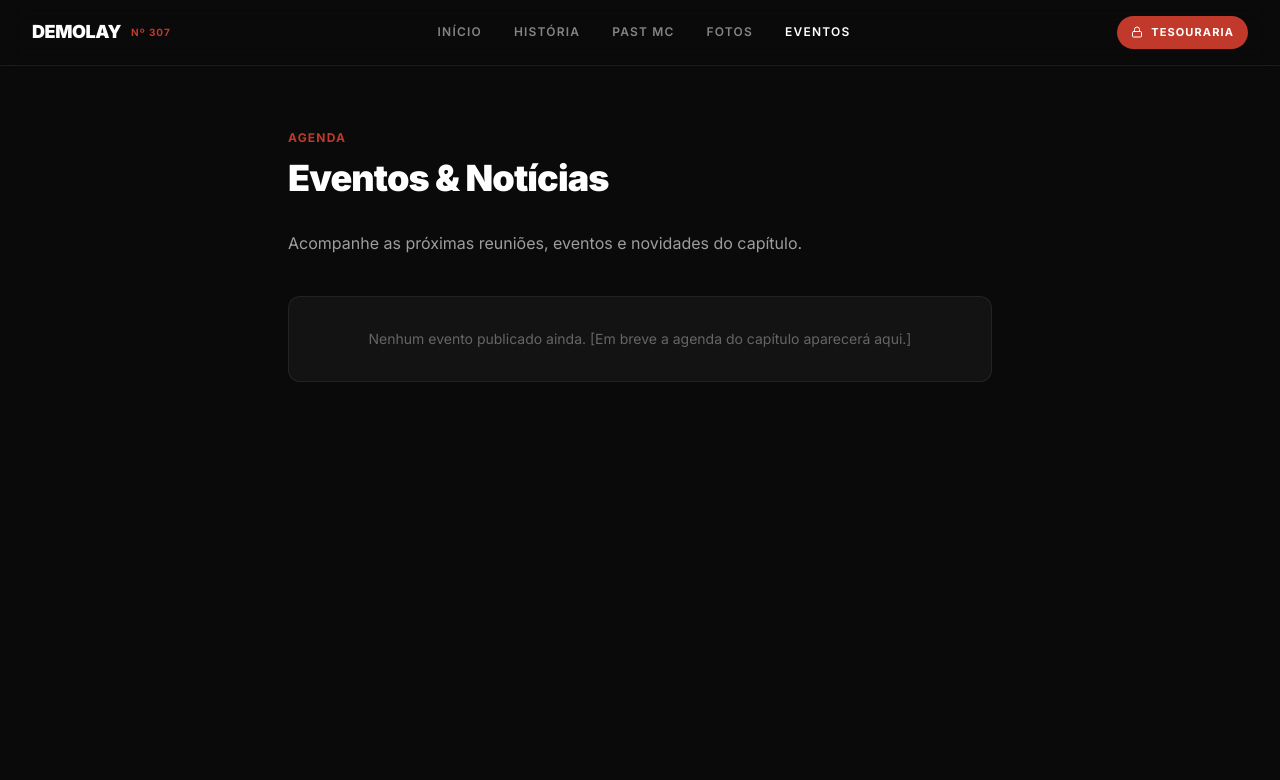
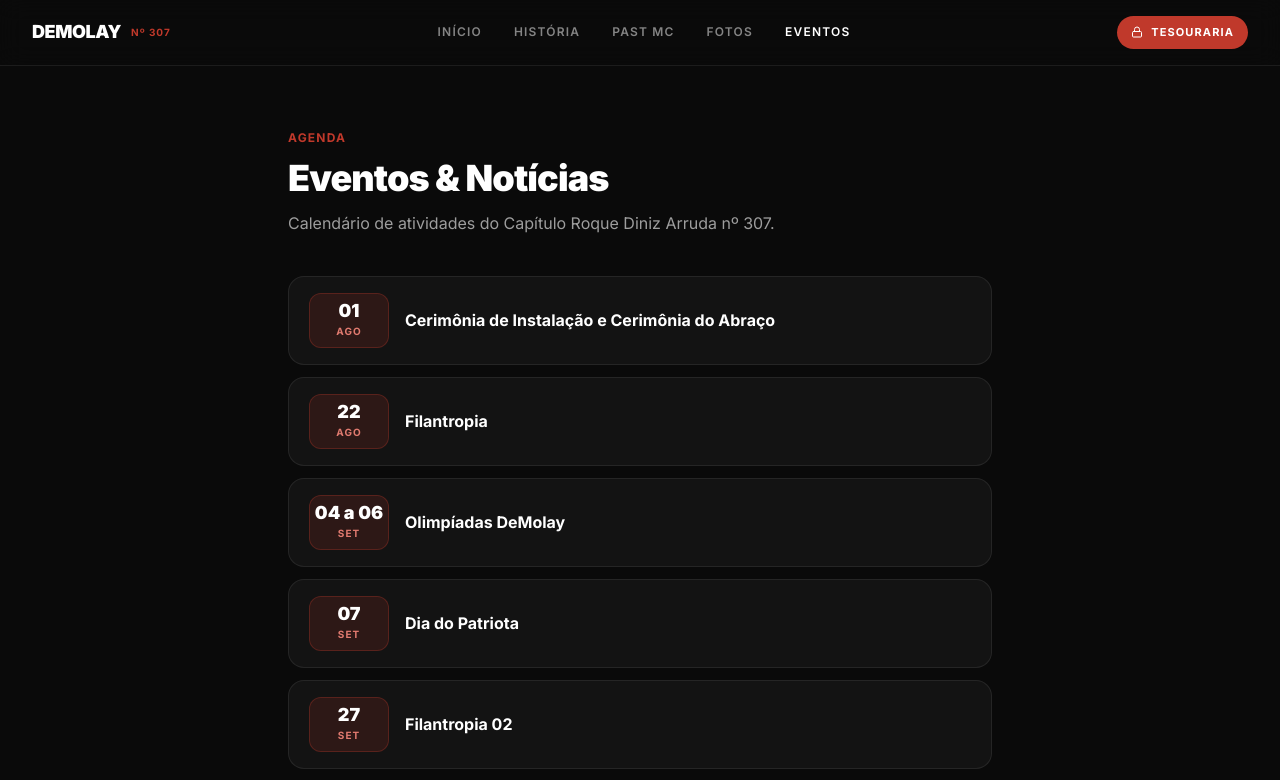
Before and after one commit to roquedinizarruda307/roquedinizarruda307.github.io, a Next.js app: page /eventos in a window 1280 px wide. Shown: the top 780 px of the page. Built offline with nearby package versions, Linux system fonts and the light colour scheme.

Commit message:
Agenda de eventos do capítulo na página pública

```diff
--- a/app/(site)/eventos/page.tsx
+++ b/app/(site)/eventos/page.tsx
@@ -1,4 +1,22 @@
 import PublicNav from '@/components/PublicNav'
+
+type Evento = { dia: string; mes: string; titulo: string; obs?: string }
+
+// Agenda do capítulo (ordem cronológica)
+const AGENDA: Evento[] = [
+  { dia: '01',        mes: 'AGO', titulo: 'Cerimônia de Instalação e Cerimônia do Abraço' },
+  { dia: '22',        mes: 'AGO', titulo: 'Filantropia' },
+  { dia: '04 a 06',   mes: 'SET', titulo: 'Olimpíadas DeMolay' },
+  { dia: '07',        mes: 'SET', titulo: 'Dia do Patriota' },
+  { dia: '27',        mes: 'SET', titulo: 'Filantropia 02' },
+  { dia: '01',        mes: 'OUT', titulo: 'Filantropia 04', obs: 'Doação de Sangue' },
+  { dia: '03',        mes: 'OUT', titulo: 'Filantropia 03', obs: 'Dia das Crianças' },
+  { dia: '18',        mes: 'OUT', titulo: 'Dia Educacional', obs: 'Feira das Profissões' },
+  { dia: '21',        mes: 'NOV', titulo: 'Cerimônia de Iniciação e Apresentação de Novos Membros' },
+  { dia: '22',        mes: 'NOV', titulo: 'Dia em Memória a Frank Sherman Land' },
+  { dia: '22',        mes: 'NOV', titulo: 'Entretenimento 05' },
+  { dia: '29',        mes: 'NOV', titulo: 'Dia do Meu Governo' },
+]
 
 export default function EventosPage() {
   return (
@@ -6,21 +24,34 @@ export default function EventosPage() {
       <PublicNav />
       <main className="max-w-3xl mx-auto px-5 md:px-8 py-12 md:py-16 text-white">
         <p className="text-xs font-bold tracking-widest uppercase mb-3" style={{ color: '#c0392b' }}>Agenda</p>
-        <h1 className="text-3xl md:text-4xl font-black tracking-tight mb-6 md:mb-8">Eventos & Notícias</h1>
+        <h1 className="text-3xl md:text-4xl font-black tracking-tight mb-3">Eventos &amp; Notícias</h1>
         <p className="text-base leading-relaxed mb-10" style={{ color: 'rgba(255,255,255,0.6)' }}>
-          Acompanhe as próximas reuniões, eventos e novidades do capítulo.
+          Calendário de atividades do Capítulo Roque Diniz Arruda nº 307.
         </p>
 
-        <div className="space-y-4">
-          {[].length === 0 && (
-            <div className="rounded-xl p-8 text-center"
-              style={{ background: 'rgba(255,255,255,0.04)', border: '1px solid rgba(255,255,255,0.07)' }}>
-              <p className="text-sm" style={{ color: 'rgba(255,255,255,0.35)' }}>
-                Nenhum evento publicado ainda. [Em breve a agenda do capítulo aparecerá aqui.]
-              </p>
+        <div className="space-y-3">
+          {AGENDA.map((ev, i) => (
+            <div key={i}
+              className="flex items-center gap-4 rounded-2xl px-4 sm:px-5 py-4 transition-colors"
+              style={{ background: 'rgba(255,255,255,0.04)', border: '1px solid rgba(255,255,255,0.08)' }}>
+              {/* Data */}
+              <div className="flex-shrink-0 w-16 sm:w-20 text-center rounded-xl py-2"
+                style={{ background: 'rgba(192,57,43,0.15)', border: '1px solid rgba(192,57,43,0.3)' }}>
+                <div className="text-base sm:text-lg font-black leading-none text-white">{ev.dia}</div>
+                <div className="text-[10px] font-bold tracking-widest mt-1" style={{ color: '#e07a6f' }}>{ev.mes}</div>
+              </div>
+              {/* Título */}
+              <div className="min-w-0">
+                <p className="font-bold text-white text-sm sm:text-base leading-snug">{ev.titulo}</p>
+                {ev.obs && <p className="text-xs mt-0.5" style={{ color: 'rgba(255,255,255,0.5)' }}>{ev.obs}</p>}
+              </div>
             </div>
-          )}
+          ))}
         </div>
+
+        <p className="text-xs mt-8" style={{ color: 'rgba(255,255,255,0.35)' }}>
+          Datas sujeitas a alteração. Acompanhe o Instagram <a href="https://instagram.com/roquedinizarruda" target="_blank" rel="noopener noreferrer" style={{ color: '#e07a6f' }}>@roquedinizarruda</a> para confirmações.
+        </p>
       </main>
     </>
   )
```
